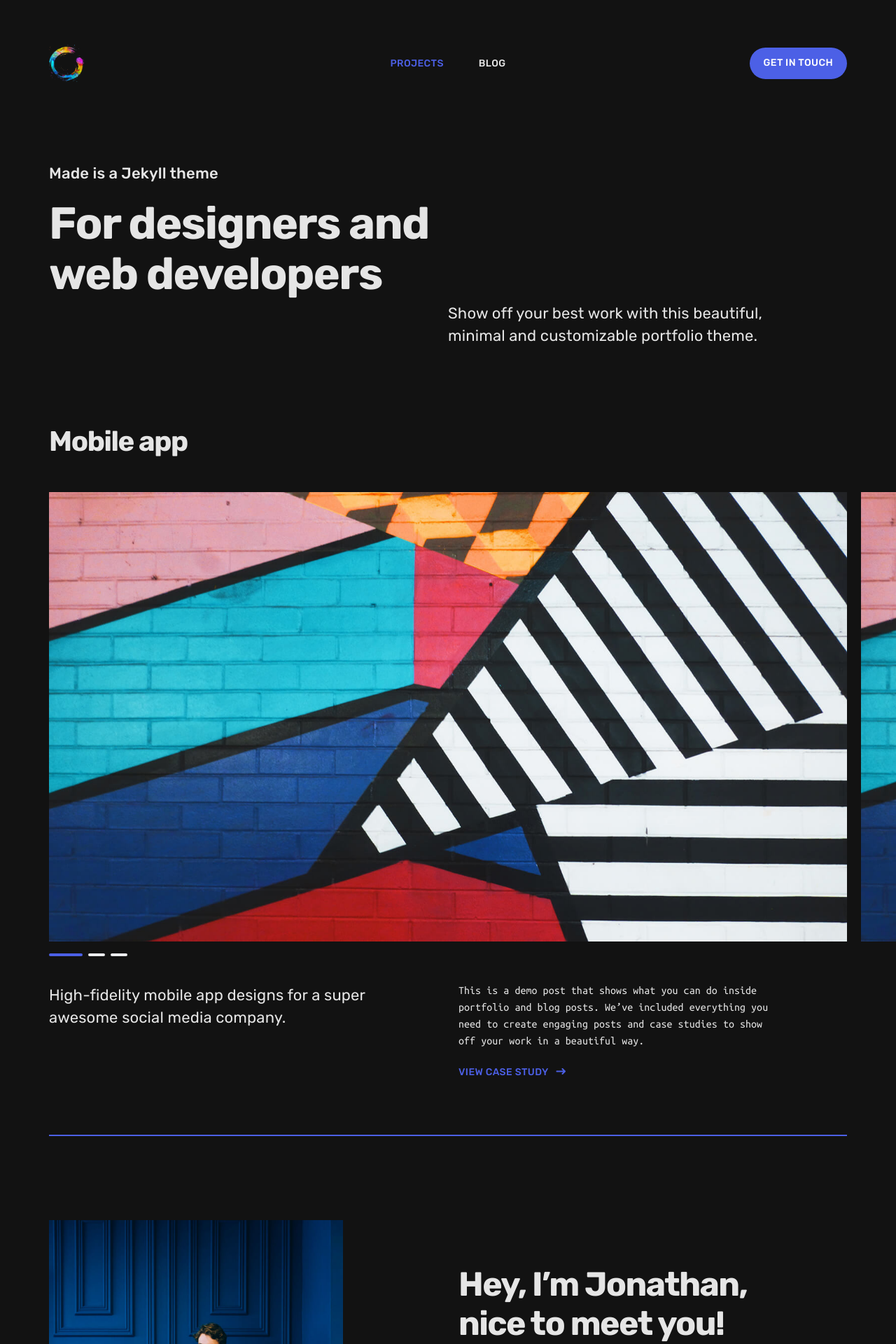
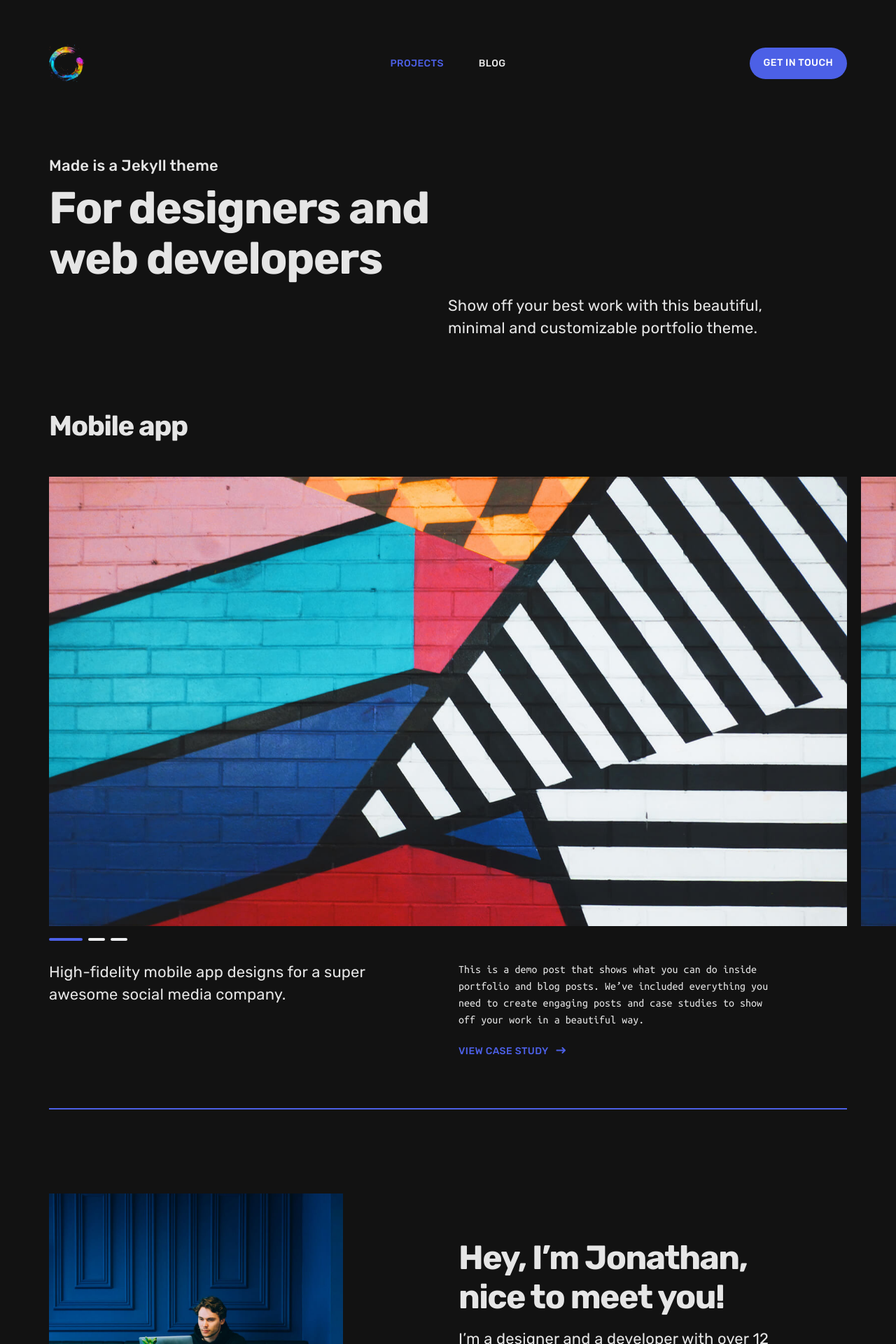
Before and after one commit to sekaizato/BADS7105-CRM, a Jekyll site: the page built from index.html, in a window 1280 px wide. Shown: the top 1920 px of the page at 70% size. Built offline with Jekyll 4.4.1, drawn with Linux system fonts in a browser that asks for light colours; nearby versions of some CDN libraries.

Commit message:
Update P Padding

```diff
--- a/_sass/_pages/_page__post.scss
+++ b/_sass/_pages/_page__post.scss
@@ -374,7 +374,7 @@
   background: rgba(0,0,0,0);
 }
 
-p {
-  padding-top: 0.5em;
-  padding-bottom: 0.5em;
-}
+// p {
+//   padding-top: 0.5em;
+//   padding-bottom: 0.5em;
+// }
```
